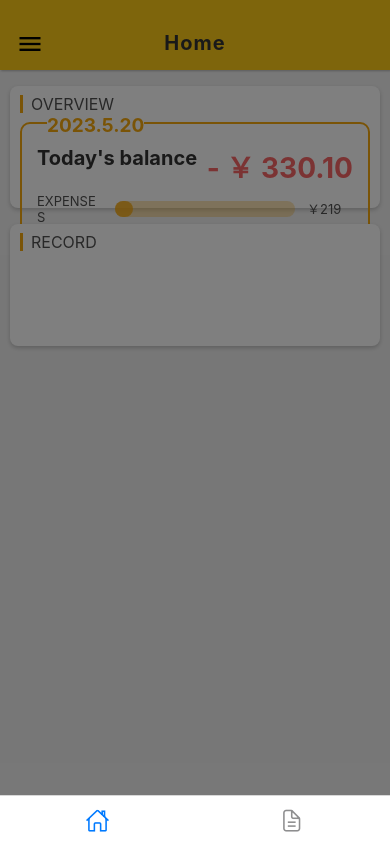
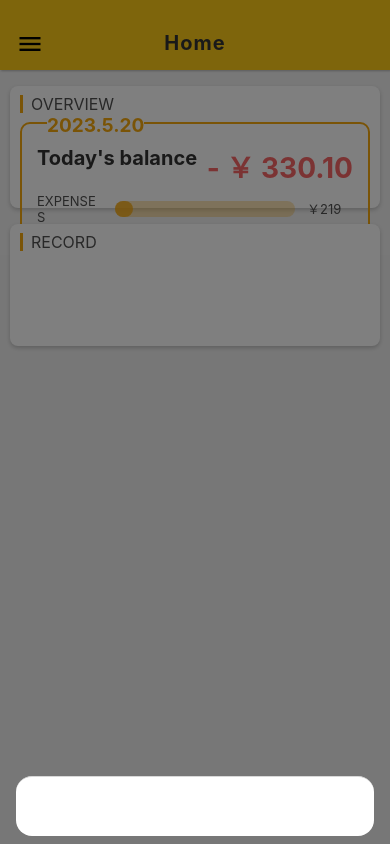
Before and after one commit to QZhou0706/React-native_AccountingHelper, a React Native app: screen /Home in a window 390 px wide. Built offline with nearby package versions, Linux system fonts and the light colour scheme.

Commit message:
add TabList int Tab

```diff
--- a/routes/tab.js
+++ b/routes/tab.js
@@ -1,11 +1,23 @@
 import { createBottomTabNavigator } from '@react-navigation/bottom-tabs';
 import Ionicons from 'react-native-vector-icons/Ionicons';
-import Feather from 'react-native-vector-icons/Feather';
 
 import DrawerNavigator from '../routes/drawer';
 import AboutStack from './aboutStack';
 
+const TabList = [
+  {route: 'Home', label: 'Home', iconType: Ionicons, activeIcon: 'home', inActiveIcon: 'home-outline', component: DrawerNavigator},
+  {route: 'AboutStack', label: 'About', iconType: Ionicons, activeIcon: 'document-text', inActiveIcon: 'document-text-outline', component: AboutStack}
+]
+
 const Tab = createBottomTabNavigator();
+
+const TabButton = () => {
+  return (
+    <View>
+
+    </View>
+  )
+}
 
 const TabNavigator = () => {
   return (
@@ -13,18 +25,27 @@ const TabNavigator = () => {
       return {
         headerShown: false,
         tabBarShowLabel: false,
+        tabBarStyle: {
+          height: 60,
+          bottom: 8,
+          position: 'absolute',
+          borderRadius: 16,
+          left: 16,
+          right: 16,
+        },
       }
     }}>
-      <Tab.Screen name='DrawerNavigator' component={DrawerNavigator} options={{
-        tabBarIcon: ({color, size}) => (
-          <Ionicons name='home-outline' color={color} size={size} />
+      {TabList.map((item, index) => {
+        return (
+          <Tab.Screen name={item.route} component={item.component} options={{
+            tabBarLabel: item.label,
+            tabBarIcon: ({focused, color, size}) => {
+              <Ionicons name={item.activeIcon} color={color} size={size} />
+            }
+          }} />
         )
-      }} />
-      <Tab.Screen name='AboutStack' component={AboutStack}  options={{
-        tabBarIcon: ({color, size}) => (
-          <Ionicons name='document-text-outline' color={color} size={size} />
-        )
-      }} />
+      })}
+
     </Tab.Navigator>
   )
 
--- a/screens/home.js
+++ b/screens/home.js
@@ -102,7 +102,6 @@ export default function Home() {
                     ))
                 }
             </ModuleCard>
-            {/* {Tab} */}
         </ScrollView>
     );
 }
```
